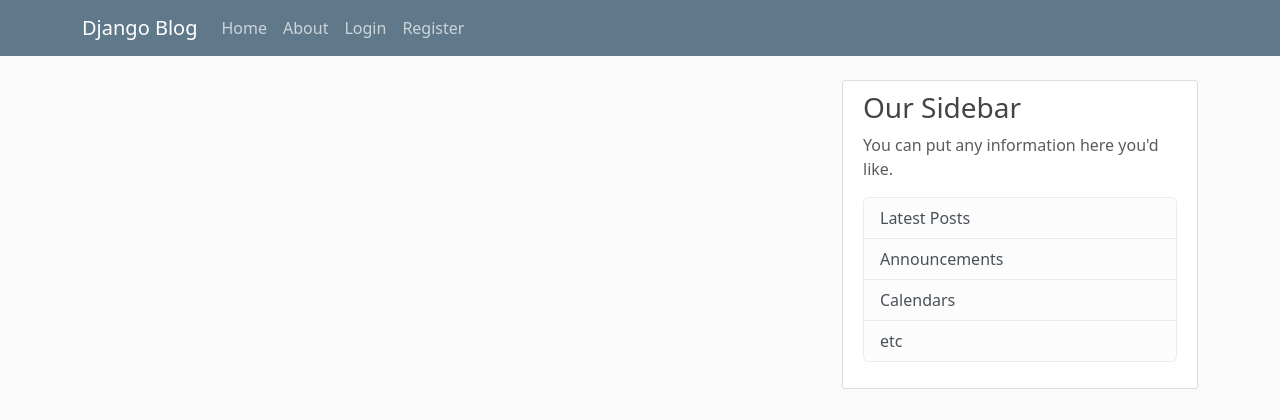
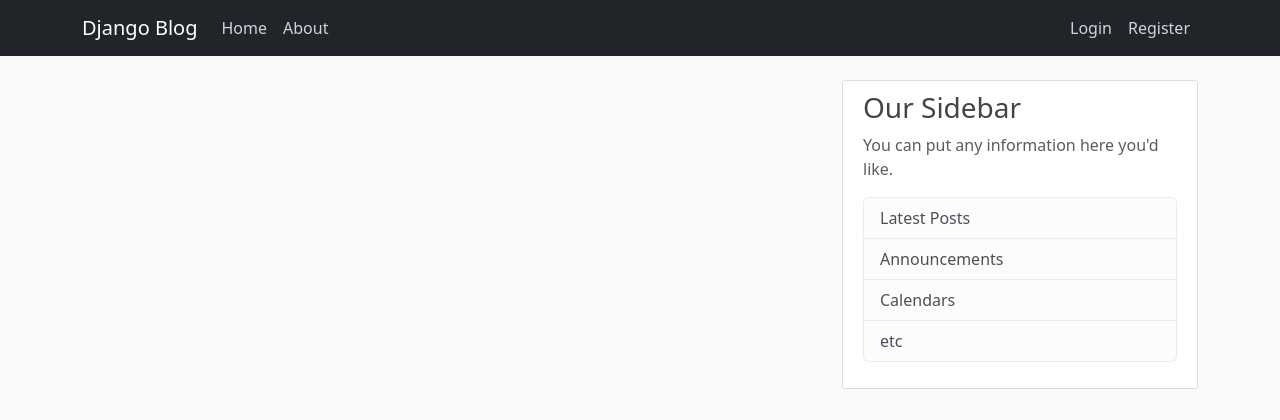
Before and after one commit to masalovd/blog, a Django app: template blog/feed/templates/feed/base.html in a window 1280 px wide. Shown: the top 420 px of the page. Run offline with Django 5.2, Linux system fonts and the light colour scheme; the template is opened without the code that fills it, so the values that code supplies are empty.

Commit message:
Change templates

```diff
--- a/blog/feed/templates/feed/base.html
+++ b/blog/feed/templates/feed/base.html
@@ -16,24 +16,31 @@
     </head>
     <body>
         <header class="site-header">
-            <nav class="navbar navbar-expand-md navbar-dark bg-steel fixed-top">
-            <div class="container">
-                <a class="navbar-brand mr-4" href="{% url 'home' %}">Django Blog</a>
-                <button class="navbar-toggler" type="button" data-toggle="collapse" data-target="#navbarToggle" aria-controls="navbarToggle" aria-expanded="false" aria-label="Toggle navigation">
-                <span class="navbar-toggler-icon"></span>
-                </button>
-                <div class="collapse navbar-collapse" id="navbarToggle">
-                <div class="navbar-nav mr-auto">
-                    <a class="nav-item nav-link" href="{% url 'home' %}">Home</a>
-                    <a class="nav-item nav-link" href="{% url 'about' %}">About</a>
+            <nav class="navbar navbar-expand-md navbar-dark bg-dark fixed-top">
+                <div class="container">
+                    <a class="navbar-brand" href="{% url 'home' %}">Django Blog</a>
+                    <button class="navbar-toggler" type="button" data-bs-toggle="collapse" data-bs-target="#navbarToggle" aria-controls="navbarToggle" aria-expanded="false" aria-label="Toggle navigation">
+                        <span class="navbar-toggler-icon"></span>
+                    </button>
+                    <div class="collapse navbar-collapse" id="navbarToggle">
+                        <ul class="navbar-nav me-auto mb-2 mb-lg-0">
+                            <li class="nav-item">
+                                <a class="nav-link active" aria-current="page" href="{% url 'home' %}">Home</a>
+                            </li>
+                            <li class="nav-item">
+                                <a class="nav-link" href="{% url 'about' %}">About</a>
+                            </li>
+                        </ul>
+                        <ul class="navbar-nav ms-auto mb-2 mb-lg-0">
+                            <li class="nav-item">
+                                <a class="nav-link" href="#">Login</a>
+                            </li>
+                            <li class="nav-item">
+                                <a class="nav-link" href="#">Register</a>
+                            </li>
+                        </ul>
+                    </div>
                 </div>
-                <!-- Navbar Right Side -->
-                <div class="navbar-nav">
-                    <a class="nav-item nav-link" href="#">Login</a>
-                    <a class="nav-item nav-link" href="#">Register</a>
-                </div>
-                </div>
-            </div>
             </nav>
         </header>
 
```
Also changed, not shown: blog/feed/templates/feed/home.html (+4 -4 lines).
